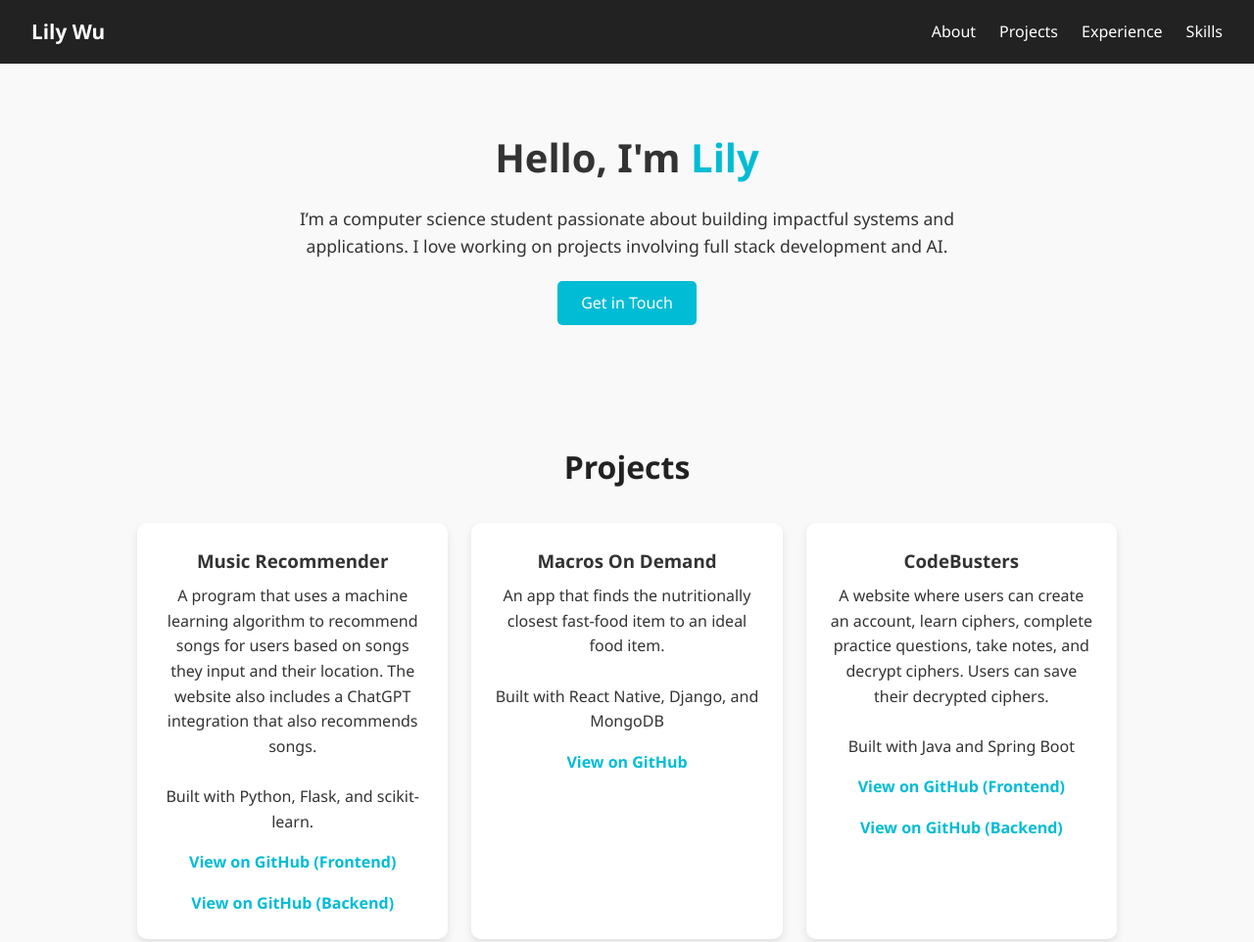
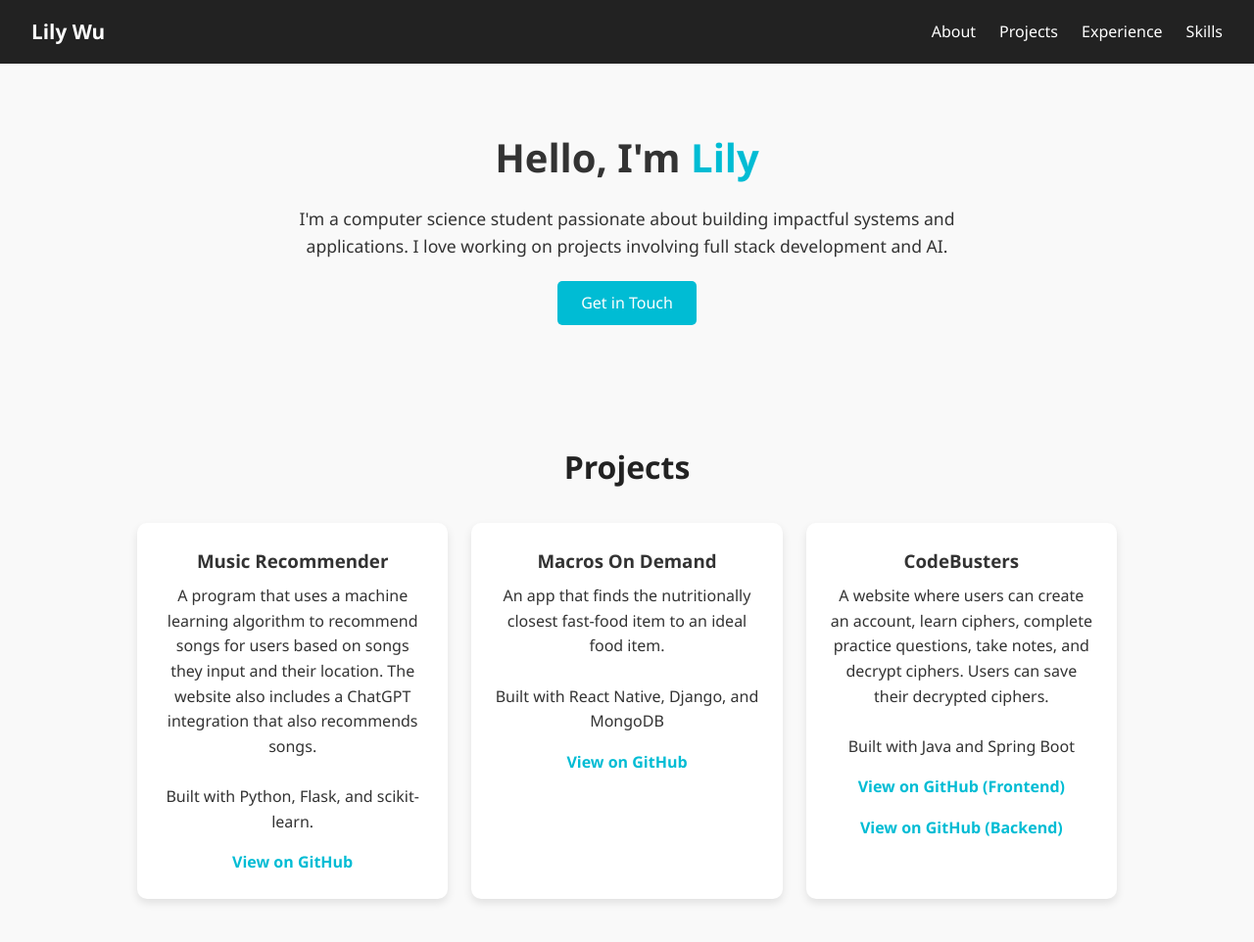
Before and after one commit to lwu1822/portfolio, a plain HTML site: page index.html in a window 1280 px wide. Shown: the top 962 px of the page at 98% size. Drawn offline with Linux system fonts and the light colour scheme.

Commit message:
updated link

```diff
--- a/index.html
+++ b/index.html
@@ -23,7 +23,7 @@
     <div class="container">
       <h1>Hello, I'm <span class="highlight">Lily</span></h1>
       <p>
-        I’m a computer science student passionate about building impactful
+        I'm a computer science student passionate about building impactful
         systems and applications. I love working on projects involving
         full stack development and AI.
       </p>
@@ -43,8 +43,7 @@
              integration that also recommends songs.</p>
              <br>
             <p>Built with Python, Flask, and scikit-learn.</p>
-          <a href="https://github.com/lwu1822/musicRecommenderFrontend" target="_blank">View on GitHub (Frontend)</a>
-          <a href="https://github.com/lwu1822/musicRecommenderBackend" target="_blank">View on GitHub (Backend)</a>
+          <a href="https://github.com/lwu1822/musicRecommender" target="_blank">View on GitHub</a>
         </div>
         <div class="card">
           <h3>Macros On Demand</h3>
```
